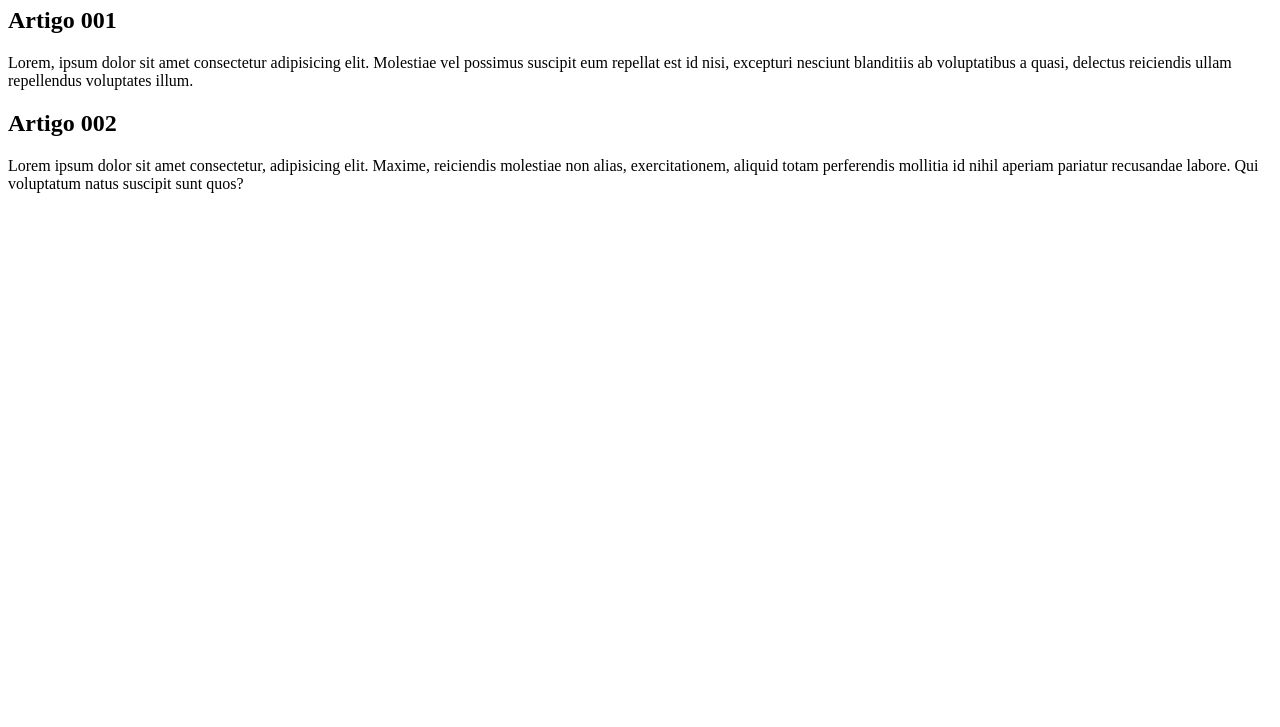
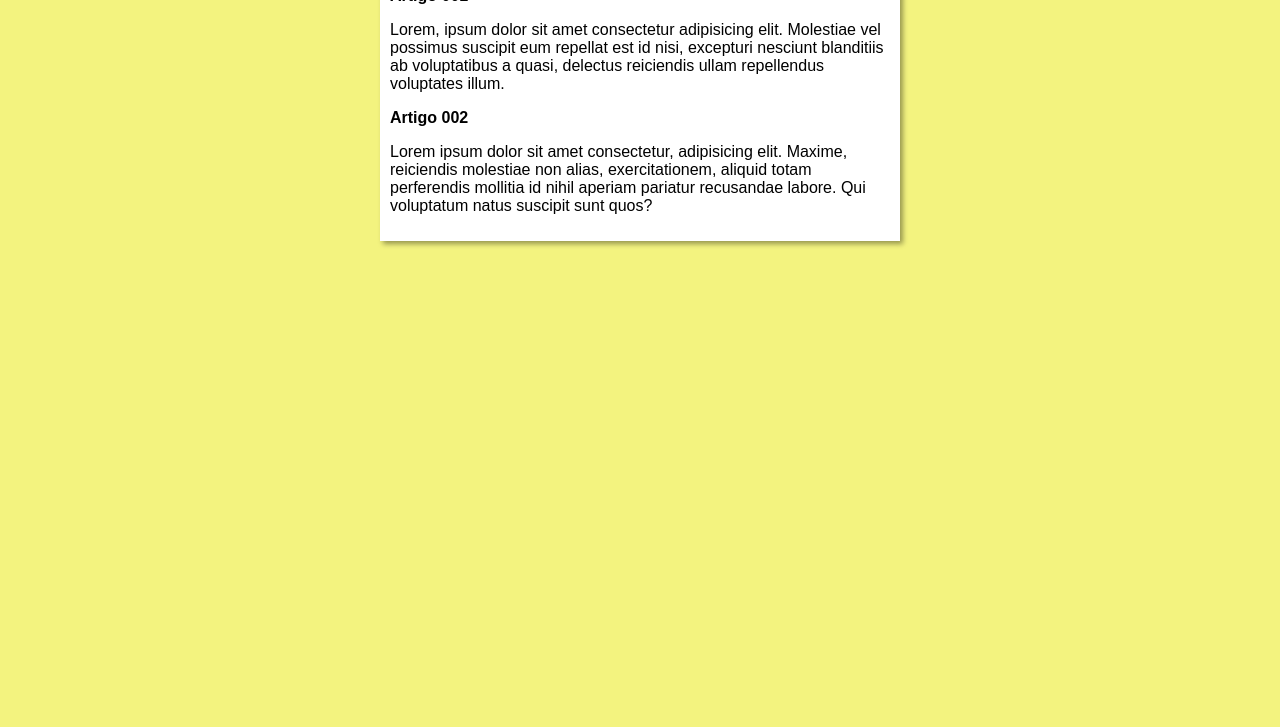
Before and after one commit to cleanyteixeira/projeto-site, a plain HTML site: page index.html in a window 1280 px wide. Shown: the part 73-800 px from the top of the page. Drawn offline with Linux system fonts and the light colour scheme.

Commit message:
iniciei o designer

```diff
--- /dev/null
+++ b/estilos/style.css
@@ -0,0 +1,16 @@
+* {
+    font-family: Arial, Helvetica, sans-serif;
+    font-size: 16px;
+}
+
+body {
+    background-color: rgb(243, 243, 127);
+}
+
+main {
+    background-color: white;
+    width: 500px;
+    margin: auto;
+    padding: 10px;
+    box-shadow: 3px 3px 5px rgba(0, 0, 0, 0.379);
+}
--- a/index.html
+++ b/index.html
@@ -5,6 +5,7 @@
     <meta http-equiv="X-UA-Compatible" content="IE=edge">
     <meta name="viewport" content="width=device-width, initial-scale=1.0">
     <title>Titulo do site</title>
+    <link rel="stylesheet" href="estilos/style.css">
 </head>
 <body>
     <main>
```
